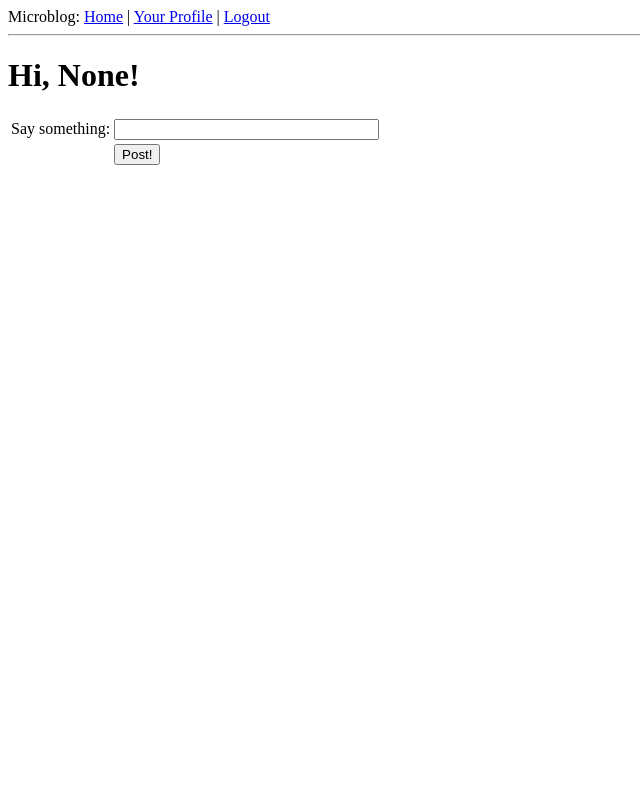
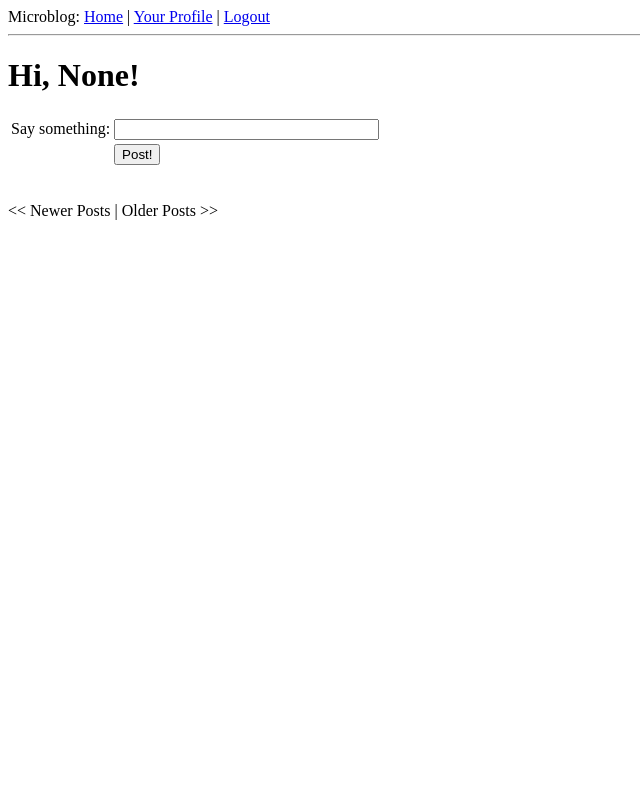
Before and after one commit to tribbettz/flask-microblog, a Flask app: page / in a window 1280 px wide. Shown: the whole page, without its empty margins (0-640 px from the left). Run offline with Flask 2, Linux system fonts and the light colour scheme; a user stored in the database is signed in; data comes from the database, SQL or seed files in the repository; data that the repository does not hold is empty; parts of the project's set-up code (start-up, migrations or seed data) failed here and were passed over.

Commit message:
adding pagination; improving template inheritance using DRY; adding posts format and UI.

```diff
--- a/app/templates/index.html
+++ b/app/templates/index.html
@@ -20,7 +20,12 @@
 		</tr>
 	</table>
 </form>
-{% for post in posts %}
+<!-- posts is a Paginate object from Flask-SQLAlchemy -->
+{% for post in posts.items %}
 	{% include 'post.html' %}
 {% endfor %}
+<br>
+{% if posts.has_prev %}<a href="{{url_for('index', page = posts.prev_num)}}"><< Newer Posts</a>{% else %}<< Newer Posts{% endif %}
+|
+{% if posts.has_next %}<a href="{{url_for('index', page = posts.next_num)}}">Older Posts >></a>{% else %}Older Posts >>{% endif %}
 {% endblock %}
--- a/app/templates/user.html
+++ b/app/templates/user.html
@@ -22,7 +22,10 @@
 	</tr>
 </table>
 <hr>
-{% for post in posts %}
+{% for post in posts.items %}
 	{% include 'post.html' %}
 {% endfor %}
+<br>
+{% if posts.has_prev %}<a href="{{ url_for('user', nickname = user.nickname, page = posts.prev_num) }}"><< Newer posts</a>{% else %}<< Newer posts{% endif %} |
+{% if posts.has_next %}<a href="{{ url_for('user', nickname = user.nickname, page = posts.next_num) }}">Older posts >></a>{% else %}Older posts >>{% endif %}
 {% endblock %}
--- a/app/views.py
+++ b/app/views.py
@@ -1,6 +1,7 @@
 from flask import render_template, flash, redirect, session, url_for, request, g
 from flask.ext.login import login_user, logout_user, current_user, login_required
 from app import app, db, lm, oid
+from config import POSTS_PER_PAGE
 from forms import LoginForm, EditForm, PostForm
 from models import User, ROLE_USER, ROLE_ADMIN, Post
 from datetime import datetime
@@ -30,8 +31,9 @@
 
 @app.route('/', methods = ['GET', 'POST'])
 @app.route('/index', methods = ['GET', 'POST'])
+@app.route('/index/<int:page>', methods = ['GET', 'POST'])
 @login_required
-def index():
+def index(page = 1):
 	form = PostForm()
 	if form.validate_on_submit():
 		post = Post(body = form.post.data, timestamp = datetime.utcnow(), author = g.user)
@@ -39,7 +41,7 @@
 		db.session.commit()
 		flash('Your post is now live!')
 		return redirect(url_for('index'))
-	posts = g.user.followed_posts().all()
+	posts = g.user.followed_posts().paginate(page, POSTS_PER_PAGE, False)
 	return render_template("index.html",
 		title = 'Home',
 		form = form,
@@ -88,13 +90,14 @@
 	return redirect(url_for('index'))
 
 @app.route('/user/<nickname>')
+@app.route('/user/<nickname>/<int:page>')
 @login_required
-def user(nickname):
+def user(nickname, page = 1):
 	user = User.query.filter_by(nickname = nickname).first()
 	if user == None:
 		flash('User ' + nickname + ' not found.')
 		return redirect(url_for('index'))
-	posts = Post.query.filter_by(author = user).all()
+	posts = user.posts.paginate(page, POSTS_PER_PAGE, False)
 	return render_template('user.html',
 		user = user,
 		posts = posts)
--- a/config.py
+++ b/config.py
@@ -28,3 +28,6 @@
 
 # administrator list
 ADMINS = ['tribbettz.dev@gmail.com']
+
+# pagination settings
+POSTS_PER_PAGE = 3
```
